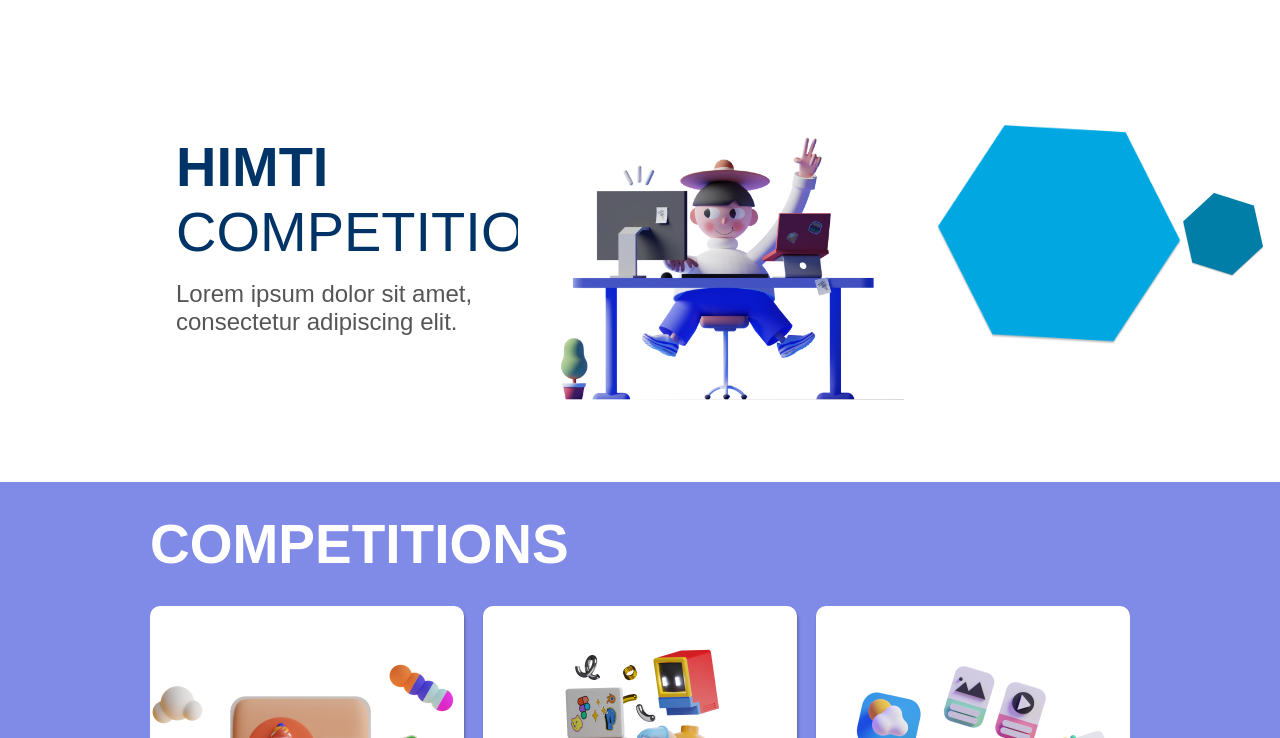
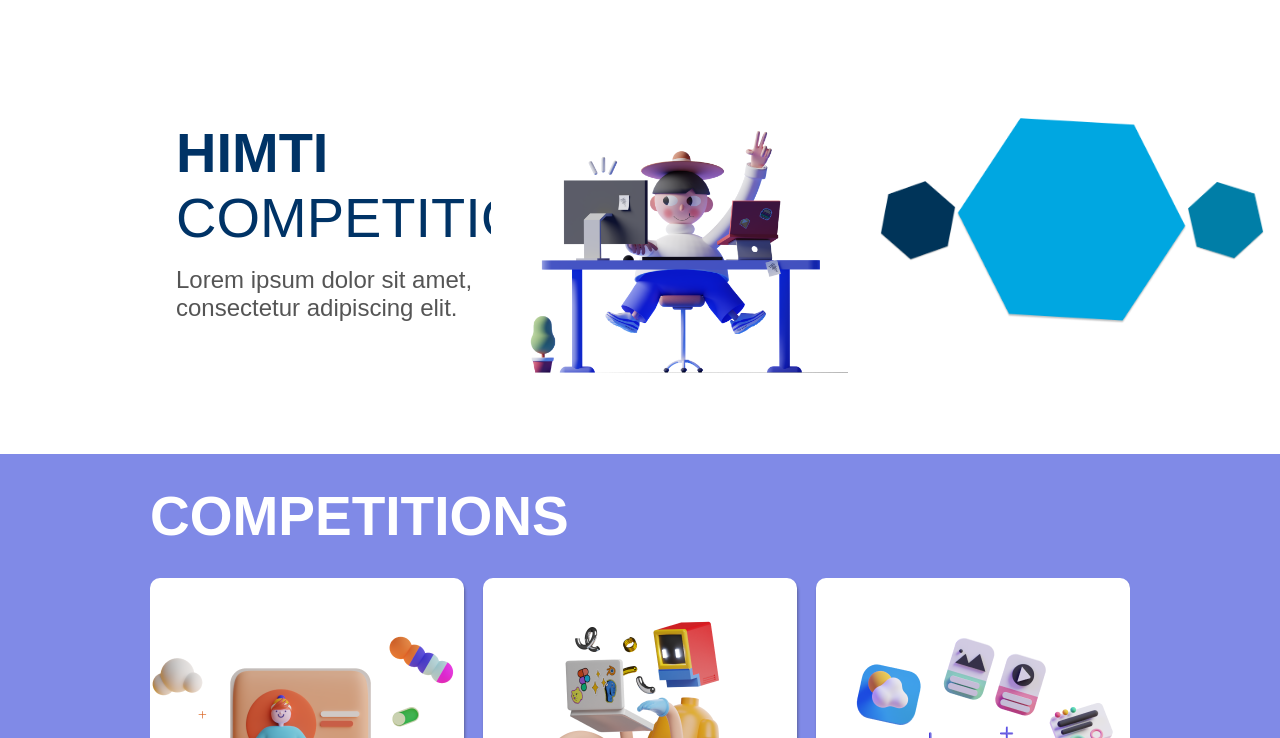
Before and after one commit to KelvinLihandy/HIMTI-WEBDEV-K5, a plain HTML site: page index.html in a window 1280 px wide. Shown: the part 62-800 px from the top of the page. Drawn offline with Linux system fonts and the light colour scheme.

Commit message:
fix: polygon

```diff
--- a/index.css
+++ b/index.css
@@ -100,10 +100,6 @@ a:hover {
 }
 
 /* Polygon Styles */
-.polygon {
-    position: absolute;
-    z-index: -1;
-}
 
 .polygon-left {
     bottom: 10px;
@@ -112,7 +108,7 @@ a:hover {
 }
 
 .polygon-right-big {
-    bottom: 0;
+    bottom: -50;
     right: 0;
     width: 300px;
 }
--- a/index.html
+++ b/index.html
@@ -36,7 +36,7 @@
       </div>
 
       <!-- Polygons -->
-      <img src="assets/Polygon 3.png" alt="Polygon" class="polygon polygon-left">
+      <img src="assets/Polygon 3.png" alt="Polygon" class="polygon-left">
       <img src="assets/Polygon 1.png" alt="Polygon" class="polygon-right-big">
       <img src="assets/Polygon 2.png" alt="Polygon" class="polygon-right-small">
   </header>
```
